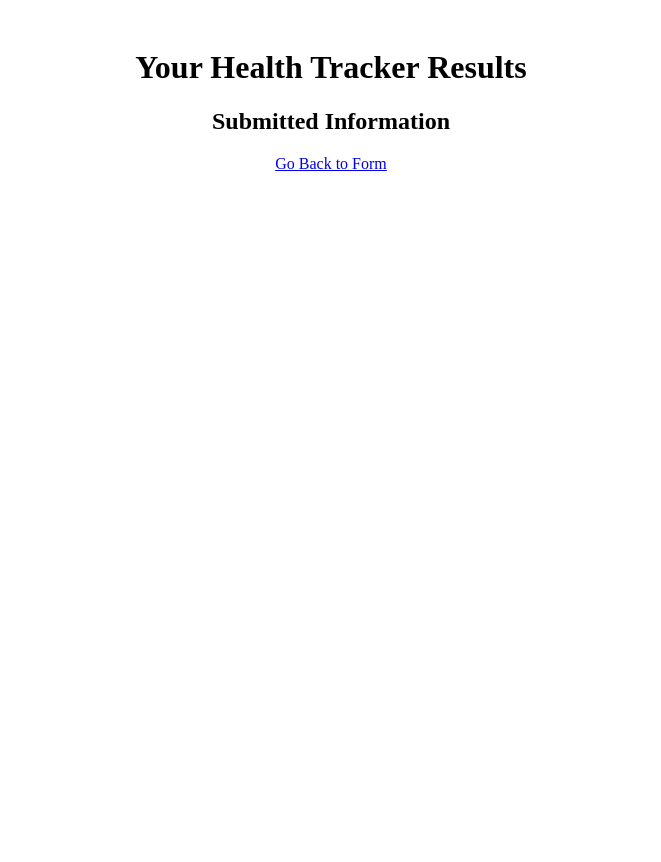
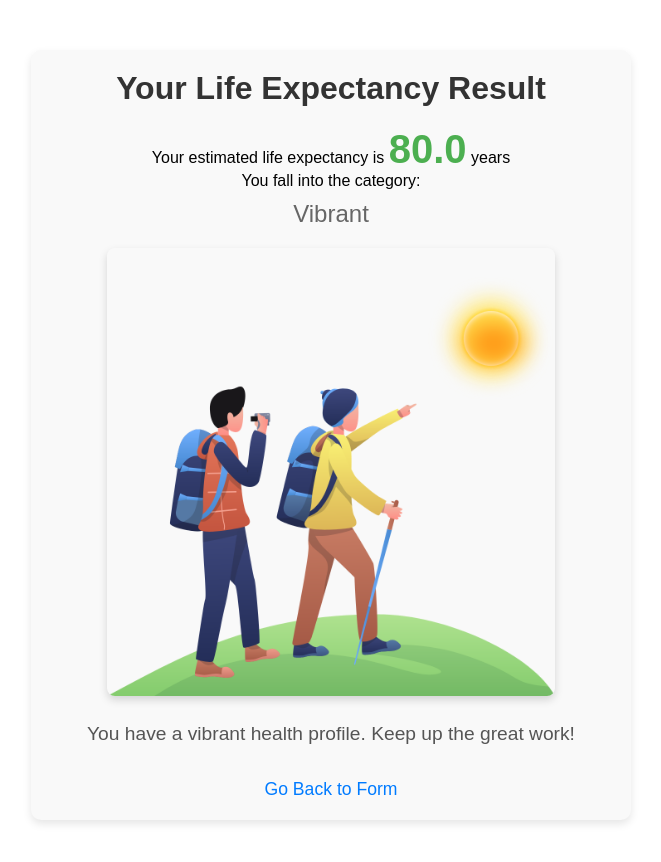
Before and after one commit to ramyadnan/SpeedyHackers, a website: page results.html in a window 1280 px wide. Shown: the whole page, without its empty margins (309-970 px from the left). Before the commit the page ends 800 px from the top, so only its background shows below. Drawn offline with Linux system fonts and the light colour scheme; animation ran at ten frames a second.

Commit message:
add result page

```diff
--- /dev/null
+++ b/result.css
@@ -0,0 +1,93 @@
+/* Basic reset */
+* {
+    margin: 0;
+    padding: 0;
+    box-sizing: border-box;
+    font-family: Arial, sans-serif;
+}
+
+/* Container styling */
+.container {
+    max-width: 600px;
+    margin: 50px auto;
+    padding: 20px;
+    background-color: #f9f9f9;
+    border-radius: 10px;
+    box-shadow: 0 4px 8px rgba(0, 0, 0, 0.1);
+    text-align: center;
+}
+
+/* Title styling */
+.container h1 {
+    font-size: 2em;
+    color: #333;
+    margin-bottom: 20px;
+}
+
+/* Life expectancy result */
+#life-expectancy {
+    font-size: 2.5em;
+    font-weight: bold;
+    color: #4CAF50;
+}
+
+#category {
+    display: block;
+    margin-top: 10px;
+    font-size: 1.5em;
+    color: #666;
+}
+
+/* Category styling */
+#category-description {
+    font-size: 1.2em;
+    margin-top: 20px;
+    color: #555;
+    line-height: 1.5;
+}
+
+/* Category-specific colors */
+.critical {
+    color: #D32F2F; /* Red for critical category */
+}
+
+.suboptimal {
+    color: #F57C00; /* Orange for suboptimal category */
+}
+
+.stable {
+    color: #1976D2; /* Blue for stable category */
+}
+
+.vibrant {
+    color: #388E3C; /* Green for vibrant category */
+}
+
+.timeless {
+    color: #512DA8; /* Purple for timeless category */
+}
+
+/* Category image */
+#category-image-container {
+    margin-top: 20px;
+}
+
+#category-image {
+    max-width: 80%;
+    height: auto;
+    border-radius: 8px;
+    box-shadow: 0 4px 8px rgba(0, 0, 0, 0.15);
+}
+
+/* Back link styling */
+a {
+    display: inline-block;
+    margin-top: 30px;
+    color: #007BFF;
+    text-decoration: none;
+    font-size: 1.1em;
+}
+
+a:hover {
+    text-decoration: underline;
+}
--- a/results.html
+++ b/results.html
@@ -4,34 +4,94 @@
     <meta charset="UTF-8">
     <meta name="viewport" content="width=device-width, initial-scale=1.0">
     <title>Results</title>
-    <link rel="stylesheet" href="style.css">
+    <link rel="stylesheet" href="result.css">
 </head>
 <body>
 
     <div class="container">
-        <h1>Your Health Tracker Results</h1>
+        <h1>Your Life Expectancy Result</h1>
 
-        <h2>Submitted Information</h2>
+        <!-- <h2>Submitted Information</h2> -->
+        <p>Your estimated life expectancy is <span id="life-expectancy"></span> years</p>
+        <p>You fall into the category: <span id="category"></span></p>
 
-        <div id="submittedData"></div>
+        <div id="category-image-container">
+            <img id="category-image" src="" alt="Category Image">
+        </div>
+        <div id="category-description"></div>
+
+        <!-- <div id="submittedData"></div> -->
 
         <a href="health-input-form.html">Go Back to Form</a>
     </div>
 
     <script>
+        // Function to get query parameters from the URL
         function getQueryParams() {
-            const urlParams = new URLSearchParams(window.location.search);
-            let output = "<ul>";
+            const params = new URLSearchParams(window.location.search);
+            let age = parseInt(params.get('age'));
+            let gender = params.get('gender');
+            let weight = parseInt(params.get('weight'));
+            let height = parseInt(params.get('height'));
+            let activityLevel = params.get('activityLevel');
+            let diet = params.get('diet');
+            let calories = parseInt(params.get('calories'));
+            let alcohol = params.get('alcohol');
+            let smoking = params.get('smoking');
+            let sleepHours = parseInt(params.get('sleepHours'));
+            let stressLevel = parseInt(params.get('stressLevel'));
 
-            for (let param of urlParams.entries()) {
-            output += `<li><strong>${param[0]}</strong>: ${param[1]}</li>`;
+            // Example calculation for life expectancy (simplified)
+            let lifeExpectancy = 80; // Start with a base value
+            if (age) lifeExpectancy -= age * 0.2;
+            if (activityLevel === 'sedentary') lifeExpectancy -= 5;
+            if (smoking === 'yes') lifeExpectancy -= 10;
+            if (alcohol === 'daily') lifeExpectancy -= 5;
+
+            // Determine category based on life expectancy
+            let category = "";
+            if (lifeExpectancy <= 50) {
+                category = "Critical";
+            } else if (lifeExpectancy <= 60) {
+                category = "Suboptimal";
+            } else if (lifeExpectancy <= 70) {
+                category = "Stable";
+            } else if (lifeExpectancy <= 80) {
+                category = "Vibrant";
+            } else {
+                category = "Timeless";
             }
 
-            output += "</ul>";
-            return output;
+            // Set the results on the page
+            document.getElementById('life-expectancy').textContent = lifeExpectancy.toFixed(1);
+            document.getElementById('category').textContent = category;
+
+            // Optionally set image or description based on category
+            let imgElement = document.getElementById('category-image');
+            imgElement.src = 'images/' + category.toLowerCase() + '.png';
+            document.getElementById('category-description').textContent = getCategoryDescription(category);
         }
 
-        document.getElementById('submittedData').innerHTML = getQueryParams();
+        // Function to get a description based on the category
+        function getCategoryDescription(category) {
+            switch (category) {
+                case "Critical":
+                    return "Your health is at significant risk; lifestyle changes are strongly recommended.";
+                case "Suboptimal":
+                    return "There is room for improvement in your health. Consider healthier habits.";
+                case "Stable":
+                    return "Your health is stable. Maintaining your current lifestyle is beneficial.";
+                case "Vibrant":
+                    return "You have a vibrant health profile. Keep up the great work!";
+                case "Timeless":
+                    return "You are in excellent health. You may enjoy a long and healthy life!";
+                default:
+                    return "";
+            }
+        }
+
+        // Call the function on page load
+        window.onload = getQueryParams;
     </script>
 
 </body>
```
Also changed, not shown: health-input-form.html (+1 -2 lines), index.html (+56 -8 lines), logic.js (deleted, +0 -11 lines), images/Critical.png (added), images/Stable.png (added), images/Suboptimal.png (added), images/Timeless.png (added), images/Vibrant.png (added).
